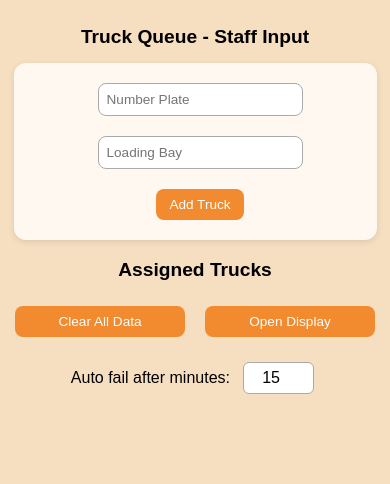
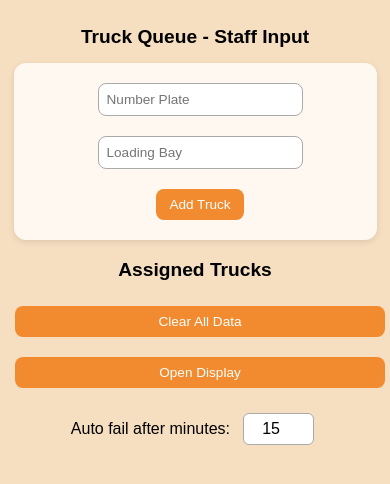
Before and after one commit to YolkFinggers/truckQueue-lite, a plain HTML site: page index.html in a window 390 px wide. Drawn offline with Linux system fonts and the light colour scheme.

Commit message:
UI hotfix
Button didn't stack when in smaller screen like tablet and phone where it should

```diff
--- a/src/css/assign.css
+++ b/src/css/assign.css
@@ -125,6 +125,15 @@ button:hover {
   input, button {
     font-size: 0.9rem;
   }
+  .button-group {
+    flex-direction: column; /* stack vertically */
+    align-items: stretch;  /* full width buttons */
+  }
+
+  .button-group button {
+    flex: none; /* reset flex */
+    width: 100%; /* take full available width */
+  }
 }
 
 /*Phone version*/
@@ -142,4 +151,13 @@ button:hover {
   h2, h3 {
     font-size: 1.2rem;
   }
+  .button-group {
+    flex-direction: column; /* stack vertically */
+    align-items: stretch;  /* full width buttons */
+  }
+
+  .button-group button {
+    flex: none; /* reset flex */
+    width: 100%; /* take full available width */
+  }
 }
```
